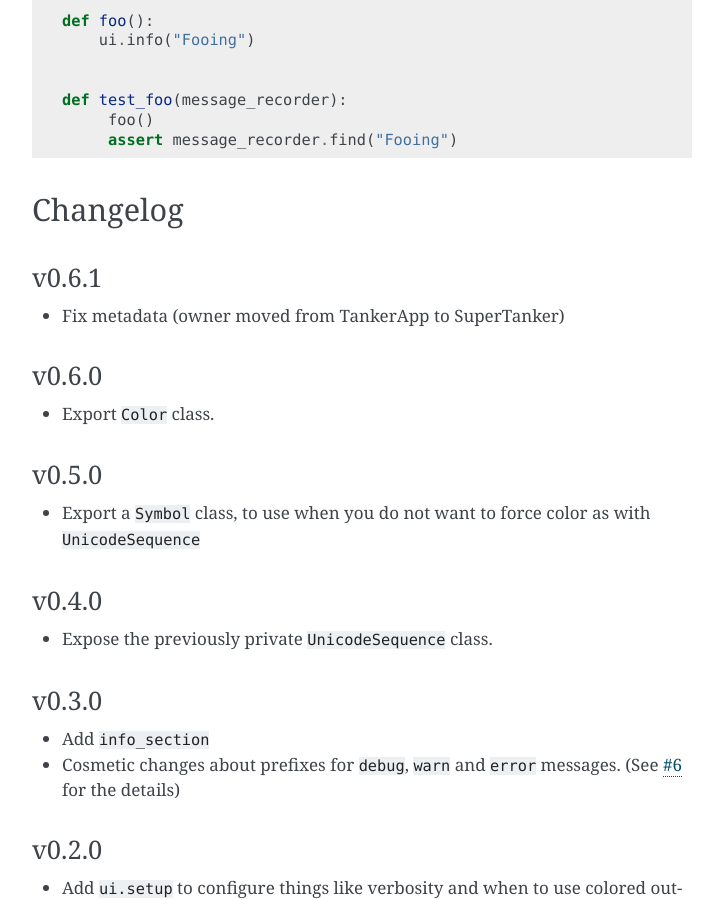
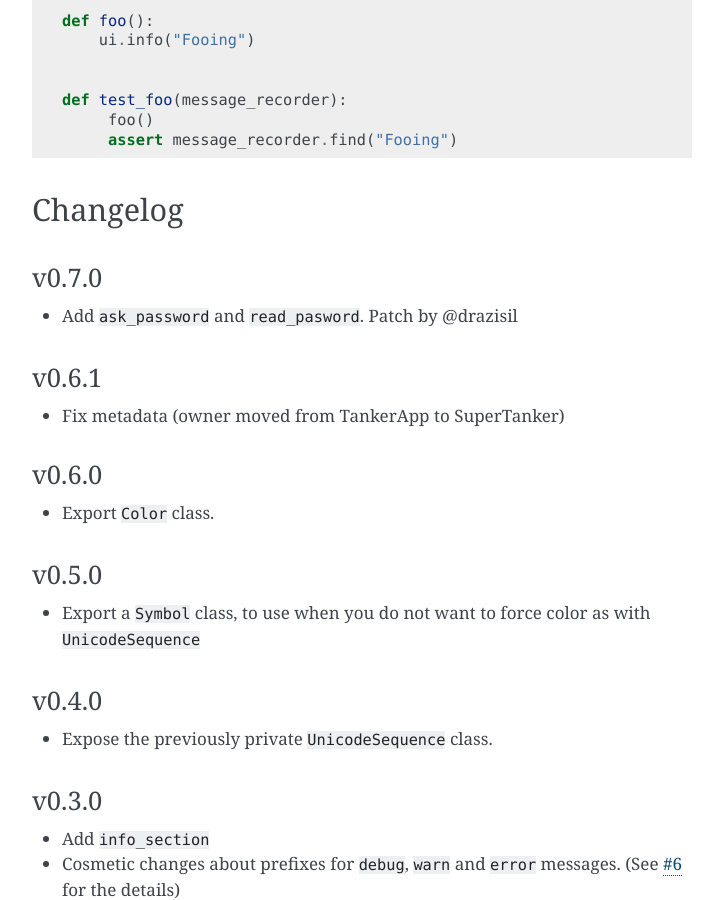
Before and after one commit to your-tools/python-cli-ui, a Sphinx documentation site: the page built from docs/index.rst, in a window 1280 px wide and 900 px high, scrolled down 5345 px. Shown: the whole window, without its empty margins (388-1111 px from the left). Built offline with Sphinx 7.4.7, drawn with Linux system fonts in a browser that asks for light colours.

Commit message:
Update changelog

```diff
--- a/docs/index.rst
+++ b/docs/index.rst
@@ -372,6 +372,11 @@ Testing with pytest
 Changelog
 -----------
 
+v0.7.0
+++++++
+
+* Add ``ask_password`` and ``read_pasword``. Patch by @drazisil
+
 v0.6.1
 ++++++
 
```
